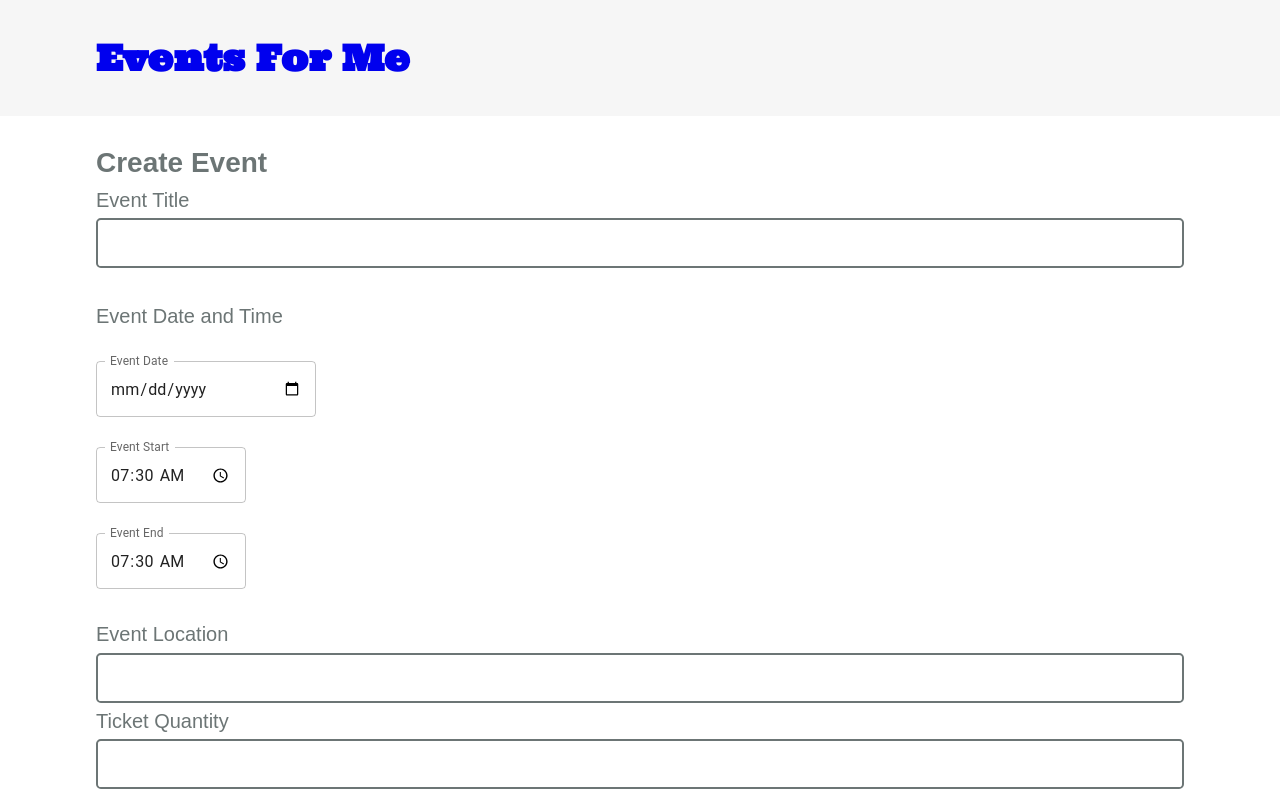
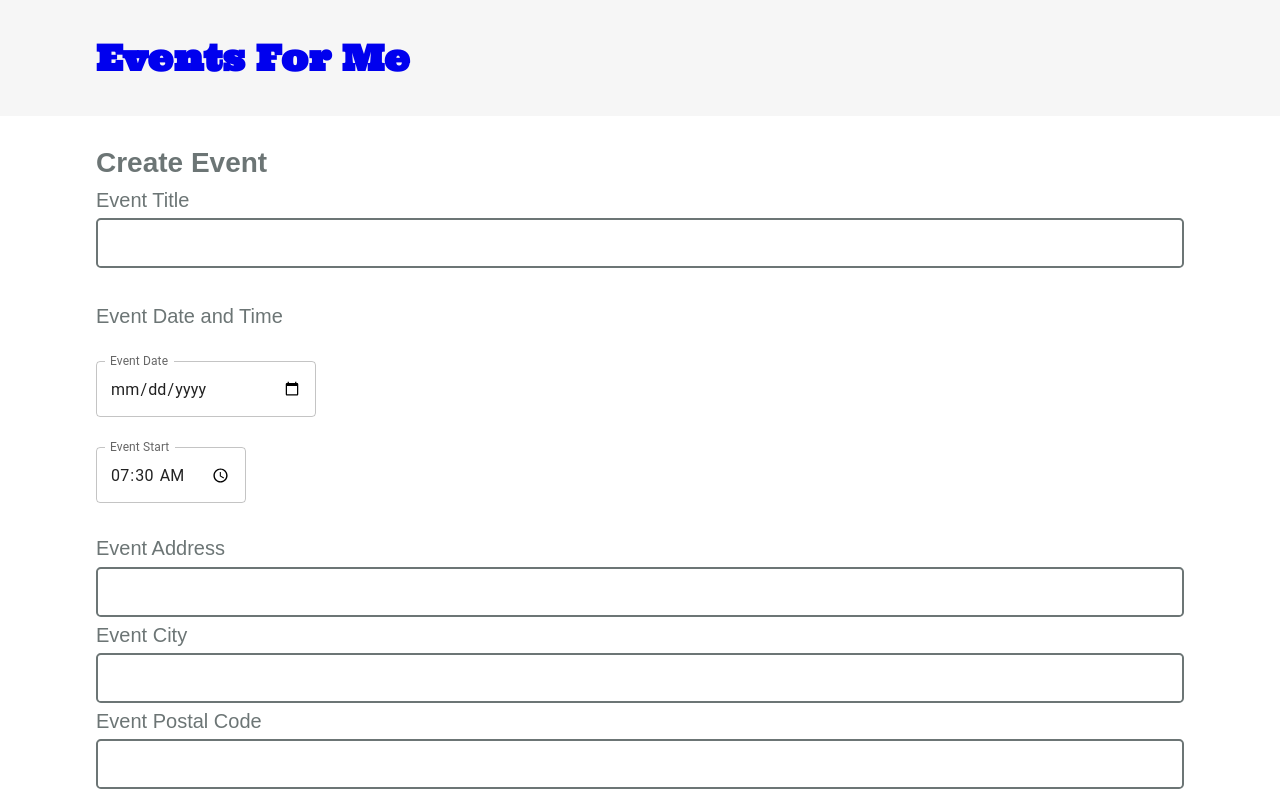
Before and after one commit to sivanagar/eventsForMe, a React (Create React App) app in the folder client/: page /create-event in a window 1280 px wide. Shown: the top 797 px of the page. Built offline with nearby package versions, Linux system fonts and the light colour scheme.

Commit message:
remove time end, add address fields city, postal code to accept alpha num for canada

```diff
--- a/client/src/pages/CreateEvent/CreateEvent.js
+++ b/client/src/pages/CreateEvent/CreateEvent.js
@@ -72,30 +72,34 @@ const Signup = () => {
       />
       <br />
       <br />
-      <TextField
-        id="timeEnd"
-        label="Event End"
-        type="time"
-        defaultValue="07:30"
-        InputLabelProps={{
-          shrink: true,
-        }}
-        inputProps={{
-          step: 300, // 5 min
-        }}
-        sx={{ width: 150 }}
-      />
-      <br/>
-      <br />
-        <label>Event Location</label>
+        <label>Event Address</label>
         <input
           className="form-input"
-          name="event-location"
+          name="event-street-address"
           type="input"
-          id="event-location"
+          id="event-street-address"
           value={formState.input}
           onChange={handleChange}
         />
+        <label>Event City</label>
+                <input
+          className="form-input"
+          name="event-city"
+          type="input"
+          id="event-city"
+          value={formState.input}
+          onChange={handleChange}
+        />
+        <label>Event Postal Code</label>
+                        <input
+          className="form-input"
+          name="event-postal-code"
+          type="input"
+          id="event-postal-code"
+          value={formState.input}
+          onChange={handleChange}
+        />
+        <br />
         <label>Ticket Quantity</label>
         <input
           className="form-input"
```
